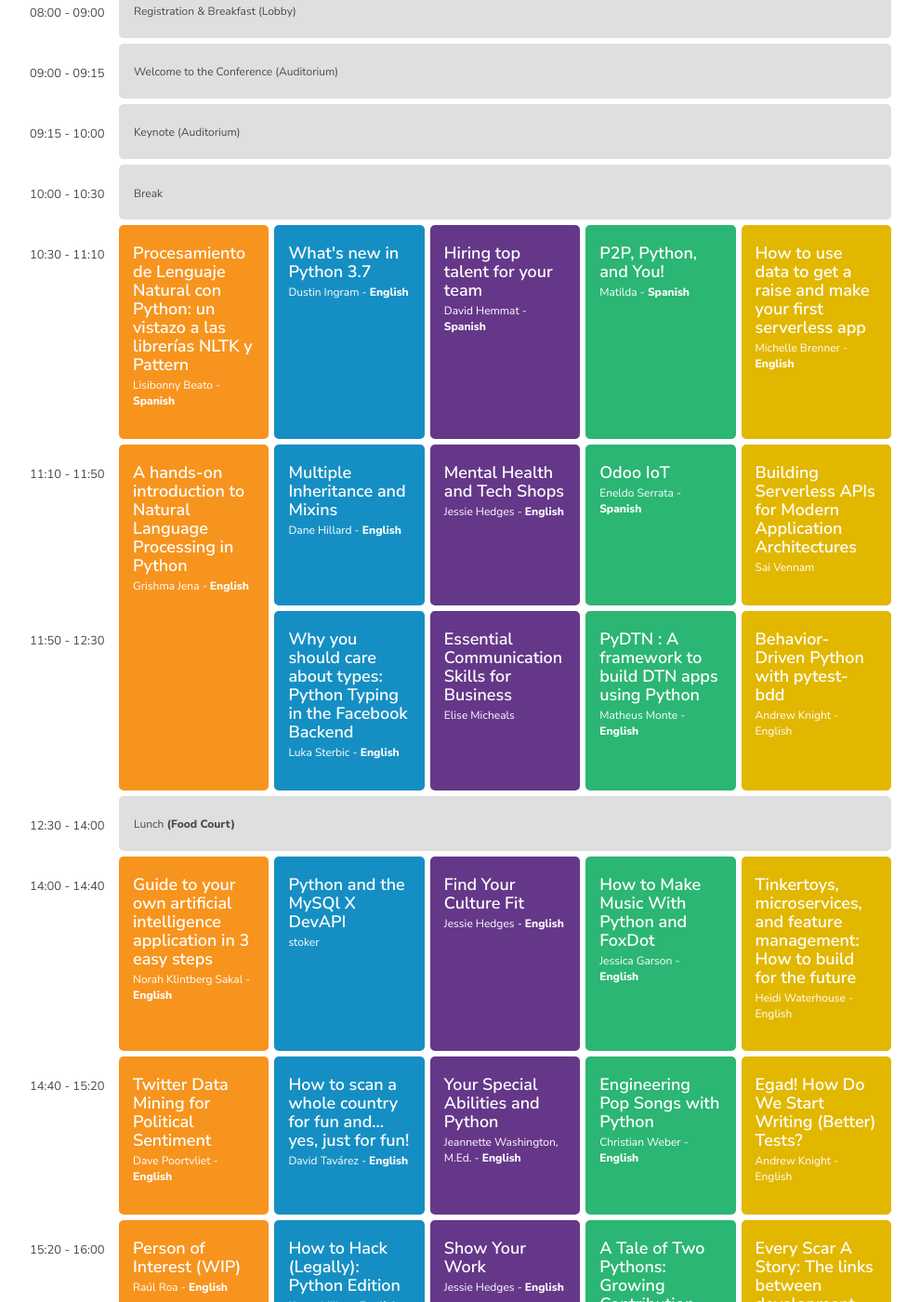
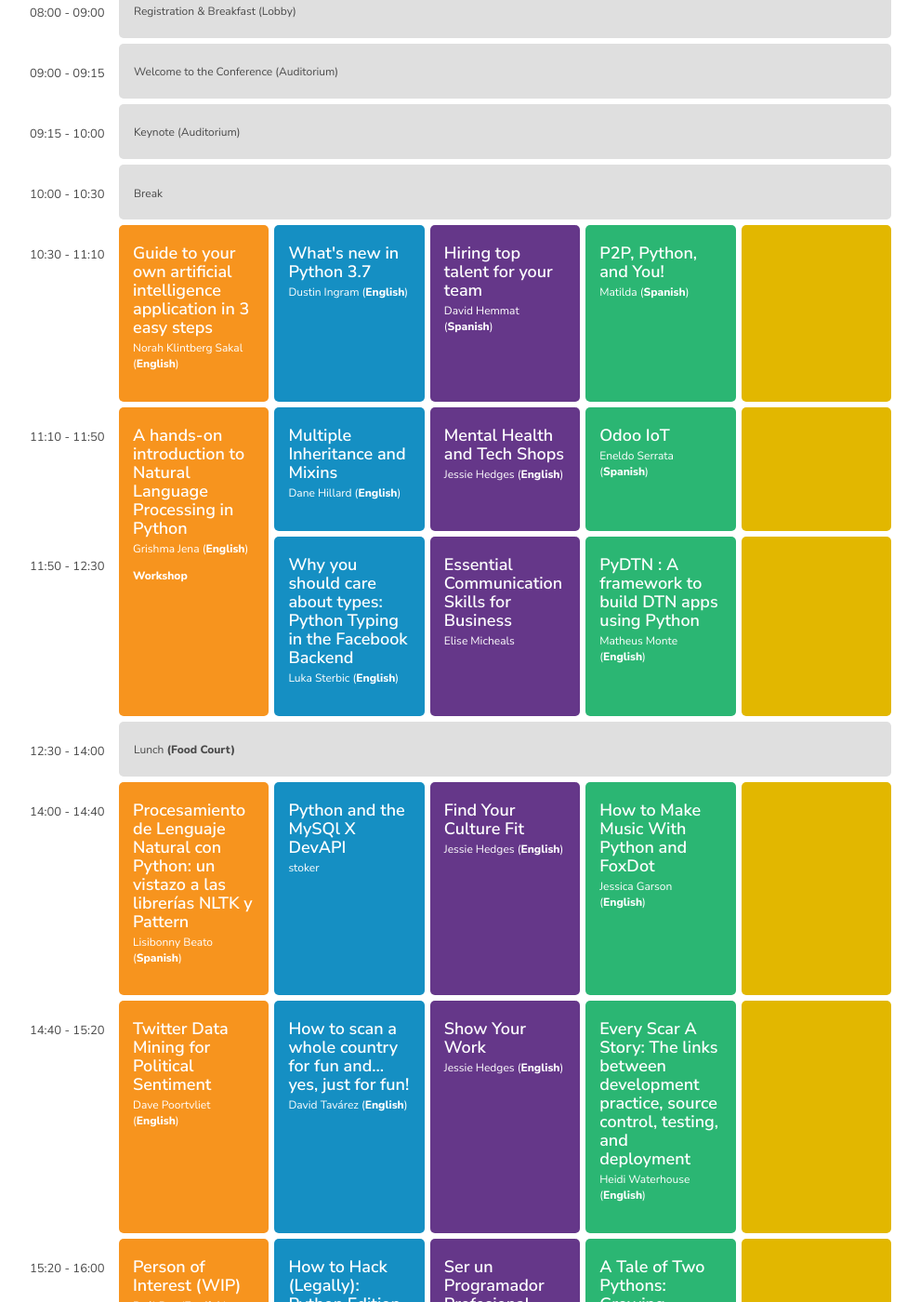
Before and after one commit to pycaribbean/pycaribbean.github.io, a Jekyll site: the page built from schedule.html, in a window 1280 px wide and 1400 px high, scrolled down 572 px. Shown: the whole window at 93% size, without its empty margins (143-1133 px from the left). Built offline with Jekyll 4.4.1, drawn with Linux system fonts in a browser that asks for light colours; nearby versions of some CDN libraries; library files that are not in the unit come from our copies; some of the changed text lies outside the part shown.

Commit message:
Reorder talks to leave last track as clear as possible

```diff
--- a/schedule.html
+++ b/schedule.html
@@ -96,24 +96,23 @@ permalink: /schedule/
             <!-- ////////////// Start Row ////////////// -->
             <div class="time">10:30 - 11:10</div>
             <div class="lecture orange">
-                <h4>Procesamiento de Lenguaje Natural con Python: un vistazo a las librerías NLTK y Pattern</h4>
-                <p>Lisibonny Beato - <b>Spanish</b></p>
+                <h4>Guide to your own artificial intelligence application in 3 easy steps</h4>
+                <p>Norah Klintberg Sakal (<b>English</b>)</p>
             </div>
             <div class="lecture blue">
                 <h4>What's new in Python 3.7</h4>
-                <p>Dustin Ingram - <b>English</b></p>
+                <p>Dustin Ingram (<b>English</b>)</p>
             </div>
             <div class="lecture purple">
                 <h4>Hiring top talent for your team</h4>
-                <p>David Hemmat - <b>Spanish</b></p>
+                <p>David Hemmat (<b>Spanish</b>)</p>
             </div>
             <div class="lecture green">
                 <h4>P2P, Python, and You!</h4>
-                <p>Matilda - <b>Spanish</b></p>
+                <p>Matilda (<b>Spanish</b>)</p>
             </div>
             <div class="lecture yellow">
-                <h4>How to use data to get a raise and make your first serverless app</h4>
-                <p>Michelle Brenner - <b>English</b></p>
+
             </div>
             <!-- ////////////// End Row ////////////// -->
 
@@ -121,29 +120,29 @@ permalink: /schedule/
             <div class="time">11:10 - 11:50</div>
             <div class="lecture orange double-rows">
                 <h4>A hands-on introduction to Natural Language Processing in Python</h4>
-                <p>Grishma Jena - <b>English</b></p>
+                <p>Grishma Jena (<b>English</b>)</p>
+                <p><b>Workshop</b></p>
             </div>
             <div class="lecture blue">
                 <h4>Multiple Inheritance and Mixins</h4>
-                <p>Dane Hillard - <b>English</b></p>
+                <p>Dane Hillard (<b>English</b>)</p>
             </div>
             <div class="lecture purple">
                 <h4>Mental Health and Tech Shops</h4>
-                <p>Jessie Hedges - <b>English</b></p>
+                <p>Jessie Hedges (<b>English</b>)</p>
 
             </div>
             <div class="lecture green ">
                 <h4>Odoo IoT</h4>
-                <p>Eneldo Serrata - <b>Spanish</b></p>
+                <p>Eneldo Serrata (<b>Spanish</b>)</p>
             </div>
             <div class="lecture yellow">
-                <h4>Building Serverless APIs for Modern Application Architectures</h4>
-                <p>Sai Vennam</p>
+
             </div>
             <div class="time">11:50 - 12:30</div>
             <div class="lecture blue">
                 <h4>Why you should care about types: Python Typing in the Facebook Backend</h4>
-                <p>Luka Sterbic - <b>English</b></p>
+                <p>Luka Sterbic (<b>English</b>)</p>
             </div>
             <div class="lecture purple">
                 <h4>Essential Communication Skills for Business</h4>
@@ -151,11 +150,10 @@ permalink: /schedule/
             </div>
             <div class="lecture green">
                 <h4>PyDTN : A framework to build DTN apps using Python</h4>
-                <p>Matheus Monte - <b>English</b></p>
+                <p>Matheus Monte (<b>English</b>)</p>
             </div>
             <div class="lecture yellow">
-                <h4>Behavior-Driven Python with pytest-bdd</h4>
-                <p>Andrew Knight - English</p>
+
             </div>
 
             <div class="time">12:30 - 14:00</div>
@@ -167,8 +165,8 @@ permalink: /schedule/
             <!-- ////////////// Start Row ////////////// -->
             <div class="time">14:00 - 14:40</div>
             <div class="lecture orange">
-                <h4>Guide to your own artificial intelligence application in 3 easy steps</h4>
-                <p>Norah Klintberg Sakal - <b>English</b></p>
+                <h4>Procesamiento de Lenguaje Natural con Python: un vistazo a las librerías NLTK y Pattern</h4>
+                <p>Lisibonny Beato (<b>Spanish</b>)</p>
             </div>
             <div class="lecture blue">
                 <h4>Python and the MySQl X DevAPI</h4>
@@ -176,15 +174,14 @@ permalink: /schedule/
             </div>
             <div class="lecture purple">
                 <h4>Find Your Culture Fit</h4>
-                <p>Jessie Hedges - <b>English</b></p>
+                <p>Jessie Hedges (<b>English</b>)</p>
             </div>
             <div class="lecture green">
                 <h4>How to Make Music With Python and FoxDot</h4>
-                <p>Jessica Garson - <b>English</b></p>
+                <p>Jessica Garson (<b>English</b>)</p>
             </div>
             <div class="lecture yellow">
-                <h4>Tinkertoys, microservices, and feature management: How to build for the future</h4>
-                <p>Heidi Waterhouse - English</p>
+
             </div>
             <!-- ////////////// End Row ////////////// -->
 
@@ -192,23 +189,23 @@ permalink: /schedule/
             <div class="time">14:40 - 15:20</div>
             <div class="lecture orange">
                 <h4>Twitter Data Mining for Political Sentiment</h4>
-                <p>Dave Poortvliet - <b>English</b></p>
+                <p>Dave Poortvliet (<b>English</b>)</p>
             </div>
             <div class="lecture blue">
                 <h4>How to scan a whole country for fun and... yes, just for fun!</h4>
-                <p>David Tavárez - <b>English</b></p>
+                <p>David Tavárez (<b>English</b>)</p>
             </div>
             <div class="lecture purple">
-                <h4>Your Special Abilities and Python</h4>
-                <p>Jeannette Washington, M.Ed. - <b>English</b></p>
+                <h4>Show Your Work</h4>
+                <p>Jessie Hedges (<b>English</b>)</p>
             </div>
             <div class="lecture green">
-                <h4>Engineering Pop Songs with Python</h4>
-                <p>Christian Weber - <b>English</b></p>
+                <h4>Every Scar A Story: The links between development practice, source control, testing, and
+                    deployment</h4>
+                <p>Heidi Waterhouse (<b>English</b>)</p>
             </div>
             <div class="lecture yellow">
-                <h4>Egad! How Do We Start Writing (Better) Tests?</h4>
-                <p>Andrew Knight - English</p>
+
             </div>
             <!-- ////////////// End Row ////////////// -->
 
@@ -216,24 +213,22 @@ permalink: /schedule/
             <div class="time">15:20 - 16:00</div>
             <div class="lecture orange">
                 <h4>Person of Interest (WIP)</h4>
-                <p>Raúl Roa - <b>English</b></p>
+                <p>Raúl Roa (<b>English</b>)</p>
             </div>
             <div class="lecture blue">
                 <h4>How to Hack (Legally): Python Edition</h4>
-                <p>Karen Miller - <b>English</b></p>
+                <p>Karen Miller (<b>English</b>)</p>
             </div>
             <div class="lecture purple">
-                <h4>Show Your Work</h4>
-                <p>Jessie Hedges - <b>English</b></p>
+                <h4>Ser un Programador Profesional antes de la Universidad.</h4>
+                <p>Wildin Mota (<b>Spanish</b>)</p>
             </div>
             <div class="lecture green">
                 <h4>A Tale of Two Pythons: Growing Contribution Through Coding Inclusion</h4>
-                <p>Kojo Idrissa - <b>English</b></p>
+                <p>Kojo Idrissa (<b>English</b>)</p>
             </div>
             <div class="lecture yellow">
-                <h4>Every Scar A Story: The links between development practice, source control, testing, and
-                    deployment</h4>
-                <p>Heidi Waterhouse - English</p>
+
             </div>
             <!-- ////////////// End Row ////////////// -->
 
@@ -302,19 +297,19 @@ permalink: /schedule/
             <div class="time">10:30 - 11:10</div>
             <div class="lecture orange">
                 <h4>Building next generation writers using AI</h4>
-                <p>Ivan Torroledo - <b>Spanish</b></p>
+                <p>Ivan Torroledo (<b>Spanish</b>)</p>
             </div>
             <div class="lecture blue">
                 <h4>Lets build an async web framework!</h4>
-                <p>Ordanis Sanchez - English</p>
+                <p>Ordanis Sanchez (<b>English</b>)</p>
             </div>
-            <div class="lecture purple double">
-                <h4></h4>
-                <p></p>
+            <div class="lecture purple">
+                <h4>How to use data to get a raise and make your first serverless app</h4>
+                <p>Michelle Brenner (<b>English</b>)</p>
             </div>
             <div class="lecture green">
                 <h4>"Git hook[ed]” on images & up your documentation game</h4>
-                <p>Veronica Hanus - English</p>
+                <p>Veronica Hanus (<b>English</b>)</p>
             </div>
             <div class="lecture yellow">
                 <h4></h4>
@@ -324,21 +319,22 @@ permalink: /schedule/
 
             <!-- ////////////// Start Row ////////////// -->
             <div class="time">11:10 - 11:50</div>
-            <div class="lecture orange">
-                <h4>Why Machine Learning isn't Scary</h4>
-                <p>Rivo Laks - <b>English</b></p>
+            <div class="lecture orange double-rows">
+                <h4>Engineering Pop Songs with Python</h4>
+                <p>Christian Weber (<b>English</b>)</p>
+                <p><b>Workshop</b></p>
             </div>
             <div class="lecture blue">
                 <h4>Introduction to Identity and Its Uses in Modern Apps</h4>
                 <p>Jeremy Meiss</p>
             </div>
             <div class="lecture purple">
-                <h4>Ser un Programador Profesional antes de la Universidad.</h4>
-                <p>Wildin Mota - <b>Spanish</b></p>
+                <h4>Building Serverless APIs for Modern Application Architectures</h4>
+                <p>Sai Vennam</p>
             </div>
             <div class="lecture green">
                 <h4>systemd and why should you care as a python developer</h4>
-                <p>Alvaro Leiva Geisse - English</p>
+                <p>Alvaro Leiva Geisse (<b>English</b>)</p>
             </div>
             <div class="lecture yellow">
                 <h4></h4>
@@ -348,20 +344,17 @@ permalink: /schedule/
 
             <!-- ////////////// Start Row ////////////// -->
             <div class="time">11:50 - 12:30</div>
-            <div class="lecture orange">
-                <h4></h4>
-                <p></p>
-            </div>
             <div class="lecture blue">
-
+                <h4>MySQL 8 -- A New Beginning</h4>
+                <p>stoker (<b>English</b>)</p>
             </div>
             <div class="lecture purple">
-                <h4></h4>
-                <p></p>
+                <h4>Behavior-Driven Python with pytest-bdd</h4>
+                <p>Andrew Knight (<b>English</b>)</p>
             </div>
             <div class="lecture green">
                 <h4>Easy CI/CD for your Python app using Bitbucket Pipelines</h4>
-                <p>Zac Brown - English</p>
+                <p>Zac Brown (<b>English</b>)</p>
             </div>
             <div class="lecture yellow">
                 <h4></h4>
@@ -377,20 +370,20 @@ permalink: /schedule/
             <!-- ////////////// Start Row ////////////// -->
             <div class="time">14:00 - 14:40</div>
             <div class="lecture orange">
-                <h4></h4>
-                <p></p>
+                <h4>Why Machine Learning isn't Scary</h4>
+                <p>Rivo Laks (<b>English</b>)</p>
             </div>
             <div class="lecture blue">
                 <h4>Absolutely Awesome Automated APIs</h4>
-                <p>Timothy Allen - English</p>
+                <p>Timothy Allen (<b>English</b>)</p>
             </div>
             <div class="lecture purple">
-                <h4>MySQL 8 -- A New Beginning</h4>
-                <p>stoker - <b>English</b></p>
+                <h4>Tinkertoys, microservices, and feature management: How to build for the future</h4>
+                <p>Heidi Waterhouse (<b>English</b>)</p>
             </div>
             <div class="lecture green">
                 <h4>Modern Python packaging without pain</h4>
-                <p>Oscar Cortez - English</p>
+                <p>Oscar Cortez (<b>English</b>)</p>
             </div>
             <div class="lecture yellow triple-rows">
                 <h4> Open Space </h4>
@@ -400,20 +393,19 @@ permalink: /schedule/
             <!-- ////////////// Start Row ////////////// -->
             <div class="time">14:40 - 15:20</div>
             <div class="lecture orange">
-                <h4></h4>
-                <p></p>
+                <h4>Your Special Abilities and Python</h4>
+                <p>Jeannette Washington, M.Ed. (<b>English</b>)</p>
             </div>
             <div class="lecture blue">
                 <h4>Scaling multi-tenant apps using the Django ORM and Postgres</h4>
                 <p>Sai Srirampur</p>
             </div>
             <div class="lecture purple">
-                <h4></h4>
-                <p></p>
+                <h4>Egad! How Do We Start Writing (Better) Tests?</h4>
+                <p>Andrew Knight (<b>English</b>)</p>
             </div>
             <div class="lecture green">
-                <h4></h4>
-                <p></p>
+
             </div>
 
             <!-- ////////////// End Row ////////////// -->
```
